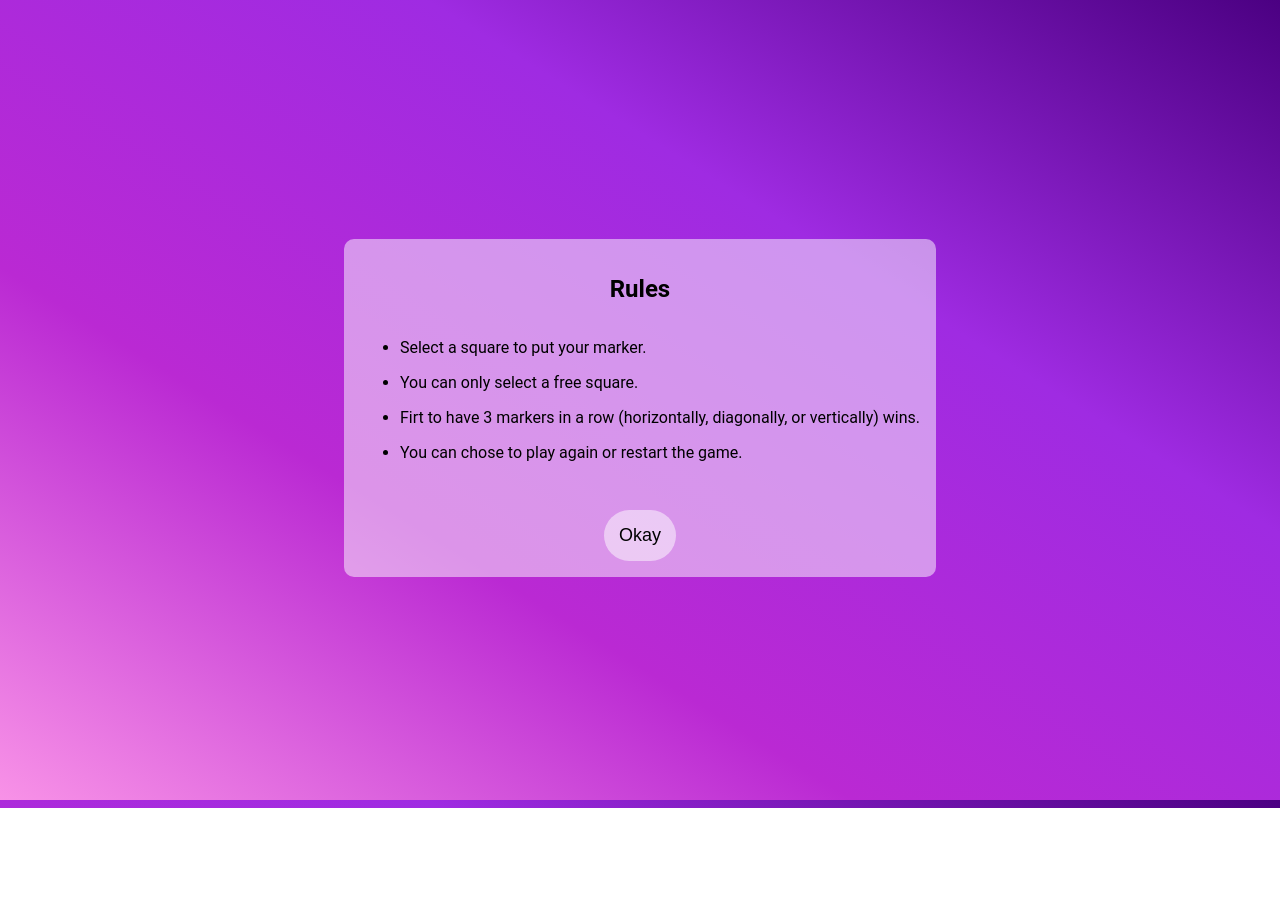
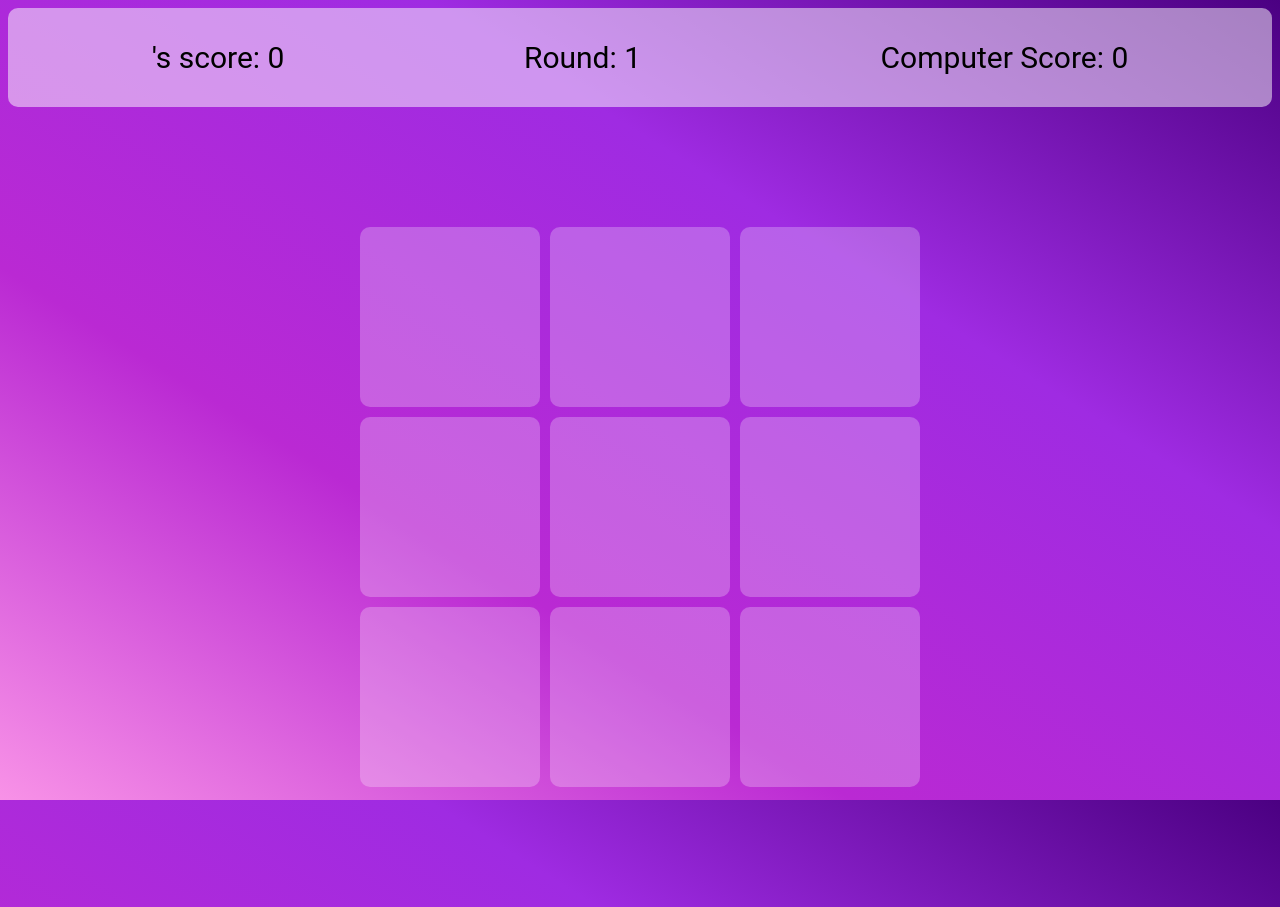
Before and after one commit to GucciGangnam/tic-tac-toe, a website built with webpack: page dist/index.html in a window 1280 px wide. Before the commit the page ends 808 px from the top, so only its background shows below. Built offline with nearby package versions, Linux system fonts and the light colour scheme.

Commit message:
gabeBoard created. game logic not yet created.

```diff
--- a/src/game-page.js
+++ b/src/game-page.js
@@ -0,0 +1,99 @@
+// imports
+import { gameSettings } from "./settings-page";
+
+// game board object
+const gameBoard = {
+    box1: '',
+    box2: '',
+    box3: '',
+    box4: '',
+    box5: '',
+    box6: '',
+    box7: '',
+    box8: '',
+    box9: '',
+};
+// functions
+function displayGamePage() {
+    // top banner
+    const scoreBanner = document.createElement('div');
+    scoreBanner.classList.add('score-banner');
+    scoreBanner.id = 'score-banner';
+        const playerScoreDiv = document.createElement('div');
+        playerScoreDiv.classList.add('player-score-div');
+        playerScoreDiv.id = 'player-score-div';
+        playerScoreDiv.textContent = (gameSettings.playerName + "'s score:  " + gameSettings.playerScore);
+        scoreBanner.appendChild(playerScoreDiv);
+        const roundDiv = document.createElement('div');
+        roundDiv.classList.add('round-div');
+        roundDiv.id = 'round-div';
+        roundDiv.textContent = ('Round:  ' + gameSettings.round);
+        scoreBanner.appendChild(roundDiv);
+        const computerScoreDiv = document.createElement('div');
+        computerScoreDiv.classList.add('computer-score-div');
+        computerScoreDiv.id = 'computer-score-div';
+        computerScoreDiv.textContent = ('Computer Score:  ' + gameSettings.computerScore);
+        scoreBanner.appendChild(computerScoreDiv);
+        //append to the div named "content"
+        const banner = document.getElementById('banner');
+        banner.appendChild(scoreBanner);
+    // game board
+    const gameBoard = document.createElement('div');
+    gameBoard.classList.add('game-board');
+    gameBoard.id = 'game-board';
+        const box1 = document.createElement('div');
+        box1.classList.add('box');
+        box1.id = 'box1';
+        box1.textContent = gameBoard.box1;
+        gameBoard.appendChild(box1);
+        const box2 = document.createElement('div');
+        box2.classList.add('box');
+        box2.id = 'box2';
+        box2.textContent = gameBoard.box2;
+        gameBoard.appendChild(box2);
+        const box3 = document.createElement('div');
+        box3.classList.add('box');
+        box3.id = 'box3';
+        box3.textContent = gameBoard.box3;
+        gameBoard.appendChild(box3);
+        const box4 = document.createElement('div');
+        box4.classList.add('box');
+        box4.id = 'box4';
+        box4.textContent = gameBoard.box4;
+        gameBoard.appendChild(box4);
+        const box5 = document.createElement('div');
+        box5.classList.add('box');
+        box5.id = 'box5';
+        box5.textContent = gameBoard.box5;
+        gameBoard.appendChild(box5);
+        const box6 = document.createElement('div');
+        box6.classList.add('box');
+        box6.id = 'box6';
+        box6.textContent = gameBoard.box6;
+        gameBoard.appendChild(box6);
+        const box7 = document.createElement('div');
+        box7.classList.add('box');
+        box7.id = 'box7';
+        box7.textContent = gameBoard.box7;
+        gameBoard.appendChild(box7);
+        const box8 = document.createElement('div');
+        box8.classList.add('box');
+        box8.id = 'box8';
+        box8.textContent = gameBoard.box8;
+        gameBoard.appendChild(box8);
+        const box9 = document.createElement('div');
+        box9.classList.add('box');
+        box9.id = 'box9';
+        box9.textContent = gameBoard.box9;
+        gameBoard.appendChild(box9);
+        const content = document.getElementById('content');
+        content.appendChild(gameBoard);
+        // this might not be in the right place... thgis is where you stoped before going for the night
+        const boxes = document.querySelectorAll('.box');
+        boxes.forEach(box => box.addEventListener('click', function() {
+            console.log('clicked');}));
+}
+export { displayGamePage };
+
+
+//game logic
--- a/src/index.js
+++ b/src/index.js
@@ -2,4 +2,10 @@
 import './style.css'
 import displayRules from './rules-page.js'
 
-displayRules();
+//delete this
+import { displayGamePage } from "./game-page.js";
+
+// uncomment me
+//displayRules();
+
+displayGamePage();
--- a/src/settings-page.js
+++ b/src/settings-page.js
@@ -1,11 +1,18 @@
+// imports
+import { displayGamePage } from "./game-page.js";
+
+// game settings object
 const gameSettings = {
     playerName: '',
     playerMarker: '',
     difficulty: '',
+    playerScore: 0,
+    computerScore: 0,
+    round: 1,
 };
+export { gameSettings };
 
 // functions
-
 function displaySettingsPage() {
     const settingsDiv = document.createElement('div');
     settingsDiv.classList.add('settings-div');
@@ -81,7 +88,6 @@ function displaySettingsPage() {
     content.appendChild(settingsDiv);
     startGameBtn.addEventListener('click', () => {
         console.log('Start Game Button Clicked');
-        console.log(gameSettings);
         if (nameInput.value === '') {
             alert('Please enter your name');
             return;
@@ -95,8 +101,9 @@ function displaySettingsPage() {
             return;
         }
         gameSettings.playerName = nameInput.value;
+        console.log(gameSettings);
         content.innerHTML = '';
-        //displayGamePage();
+        displayGamePage();
     }
     );
 }
--- a/src/style.css
+++ b/src/style.css
@@ -97,3 +97,53 @@ html, body {
             box-shadow: 0 0 10px 0 rgba(255, 255, 255, 0.60);
             color: black;
         }
+
+/* game page */
+
+.banner {
+
+}
+
+.score-banner {
+    background-color:  rgba(255, 255, 255, 0.50);
+    background-color: rgba(255, 255, 255, 0.50);
+    border-radius: 10px;
+    padding: 1rem;
+
+    display: flex;
+    justify-content: space-around;
+    align-items: center;
+    gap: 1rem;
+    padding: 2rem;
+    font-size: 30px;
+}
+
+.game-board {
+    //outline: 2px solid blue;
+
+    display: grid;
+    grid-template-columns: repeat(3, 1fr);
+    gap: 10px;
+
+}
+.box {
+
+    min-height: 100px;
+    min-width: 100px;
+    width: calc((70vw - 40px) / 3);
+    height: calc((70vw - 40px) / 3);
+    max-width: 180px;
+    max-height: 180px;
+
+    display: flex;
+    justify-content: center;
+    align-items: center;
+    font-size: 50px;
+
+    background-color: rgba(255, 255, 255, 0.25);
+    border-radius: 10px;
+}
+    .box:hover {
+        background-color: rgba(255, 255, 255, 0.50);
+        box-shadow: 0 0 10px 0 rgba(255, 255, 255, 0.60);
+    }
```
Also changed, not shown: dist/bundle.js, dist/index.html.
